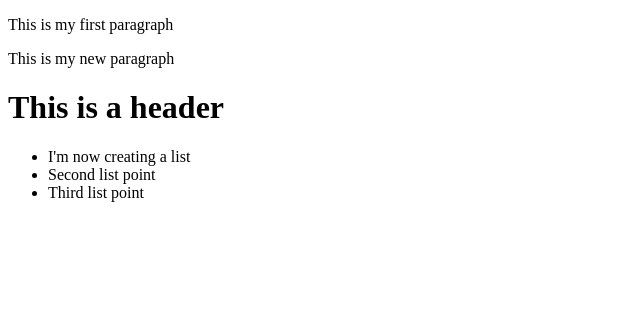
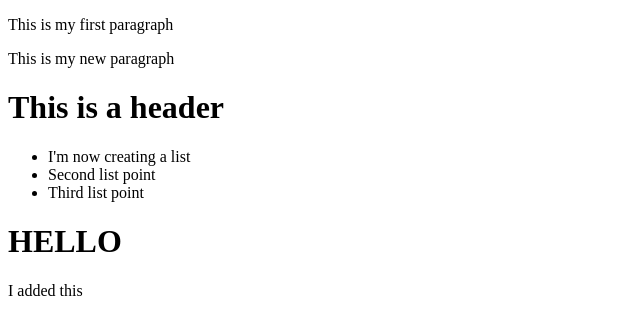
Before and after one commit to SarahKathleen/first_website, a plain HTML site: page index.html in a window 1280 px wide. Shown: the whole page, without its empty margins (0-640 px from the left). Drawn offline with Linux system fonts and the light colour scheme.

Commit message:
Ivan added some stuff

```diff
--- a/index.html
+++ b/index.html
@@ -14,6 +14,8 @@
           <li>Third list point</li>
         </ul>
 
+        <h1> HELLO </h1>
 
+        <p> I added this </p>
     </body>
   </html>
```
